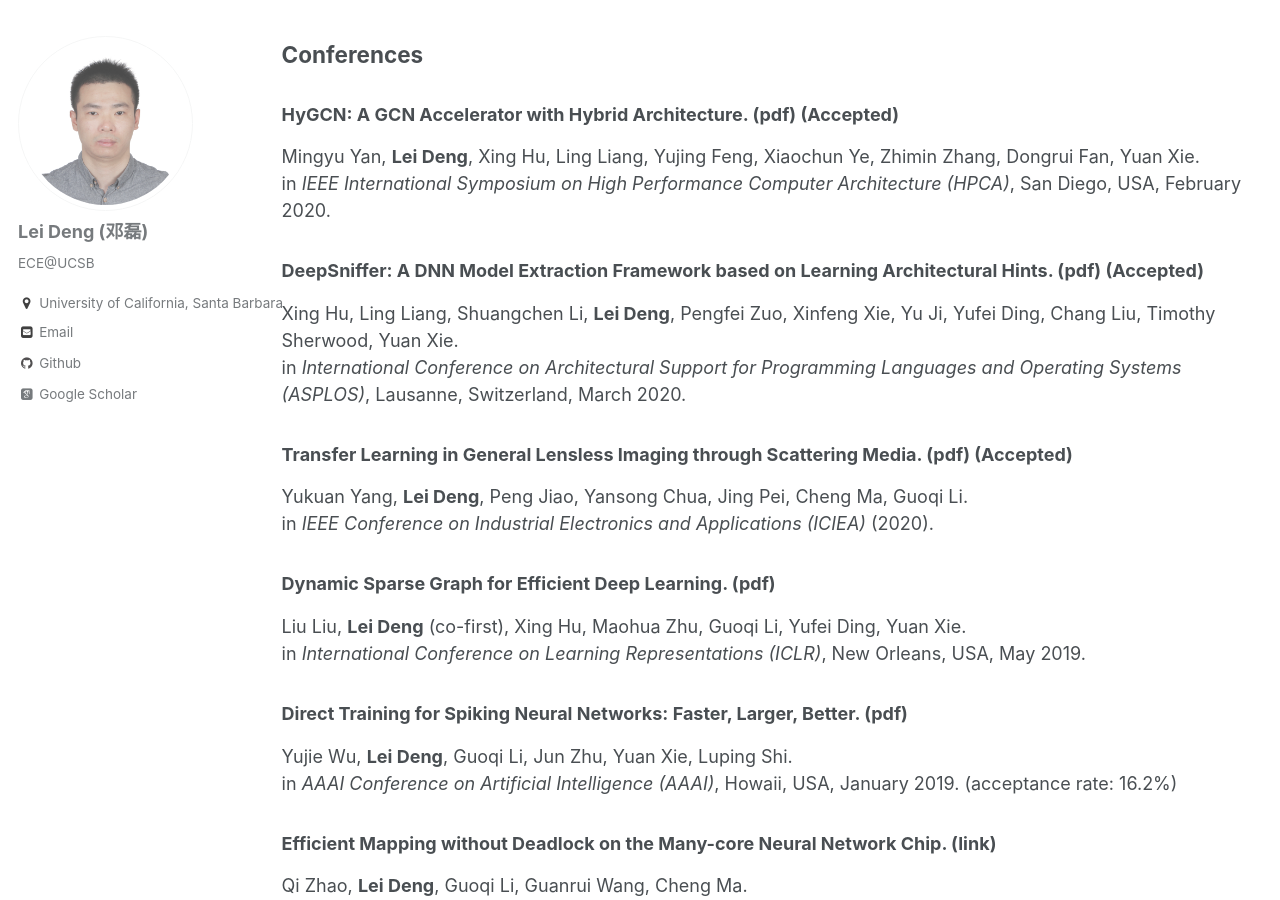
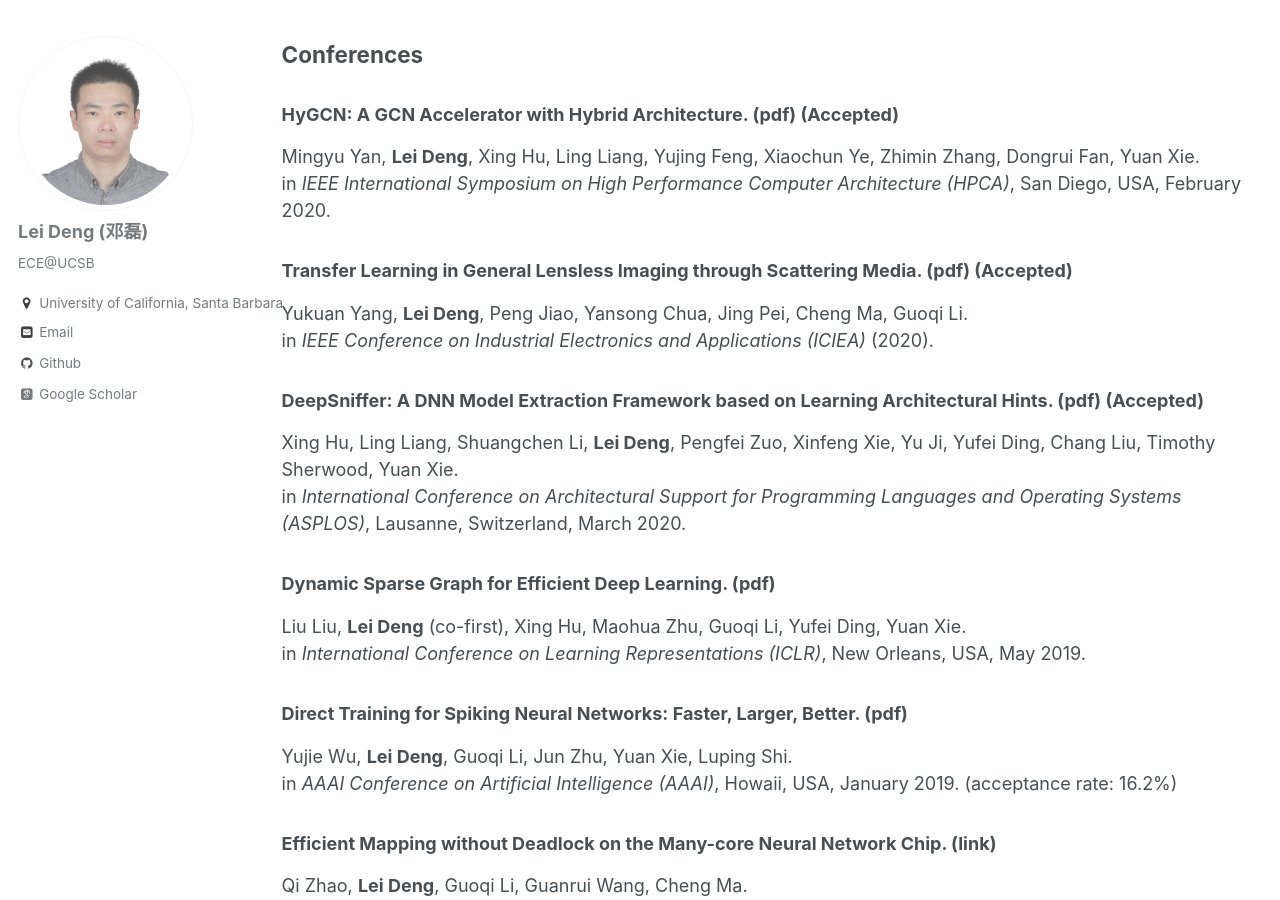
Before and after one commit to dllfei/dllfei.github.io, a Jekyll site: the page built from _pages/publications.md, in a window 1280 px wide and 900 px high, scrolled down 4706 px. Built offline with Jekyll 4.4.1, drawn with Linux system fonts in a browser that asks for light colours; some web fonts are replaced.

```diff
--- a/_pages/publications.md
+++ b/_pages/publications.md
@@ -143,13 +143,13 @@ Guoqi Li, Wuhua Hu, Gaoxi Xiao, **Lei Deng**, Pei Tang, Jing Pei, Luping Shi. <b
 Mingyu Yan, **Lei Deng**, Xing Hu, Ling Liang, Yujing Feng, Xiaochun Ye, Zhimin Zhang, Dongrui Fan, Yuan Xie. <br />
 in *IEEE International Symposium on High Performance Computer Architecture (HPCA)*, San Diego, USA, February 2020.
 
+### Transfer Learning in General Lensless Imaging through Scattering Media. ([pdf](https://arxiv.org/pdf/1912.12419.pdf)) (Accepted) <br />
+Yukuan Yang, **Lei Deng**, Peng Jiao, Yansong Chua, Jing Pei, Cheng Ma, Guoqi Li. <br />
+in *IEEE Conference on Industrial Electronics and Applications (ICIEA)* (2020).
+
 ### DeepSniffer: A DNN Model Extraction Framework based on Learning Architectural Hints. ([pdf](https://arxiv.org/pdf/1903.03916.pdf)) (Accepted) <br />
 Xing Hu, Ling Liang, Shuangchen Li, **Lei Deng**, Pengfei Zuo, Xinfeng Xie, Yu Ji, Yufei Ding, Chang Liu, Timothy Sherwood, Yuan Xie. <br />
 in *International Conference on Architectural Support for Programming Languages and Operating Systems (ASPLOS)*, Lausanne, Switzerland, March 2020.
-
-### Transfer Learning in General Lensless Imaging through Scattering Media. ([pdf](https://arxiv.org/pdf/1912.12419.pdf)) (Accepted) <br />
-Yukuan Yang, **Lei Deng**, Peng Jiao, Yansong Chua, Jing Pei, Cheng Ma, Guoqi Li. <br />
-in *IEEE Conference on Industrial Electronics and Applications (ICIEA)* (2020).
 
 ### Dynamic Sparse Graph for Efficient Deep Learning. ([pdf](https://openreview.net/pdf?id=H1goBoR9F7)) <br />
 Liu Liu, **Lei Deng** (co-first), Xing Hu, Maohua Zhu, Guoqi Li, Yufei Ding, Yuan Xie. <br />
```
